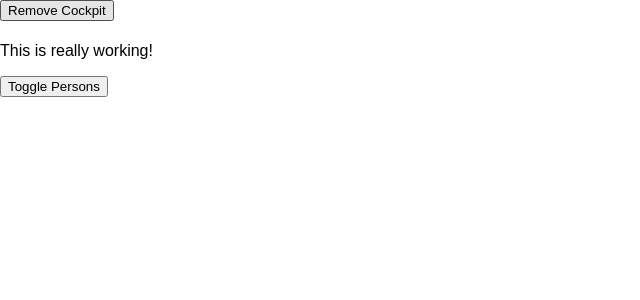
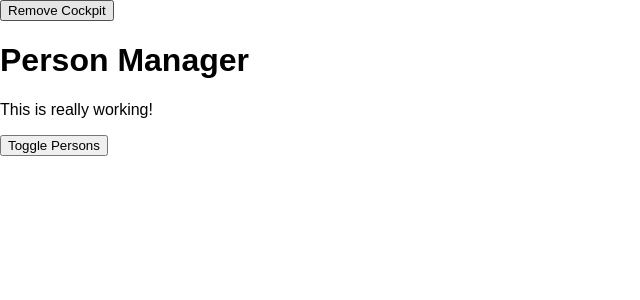
Before and after one commit to delwinbest/react-complete-guide-LEGACY, a React app: page / in a window 1280 px wide. Shown: the top 300 px of the page, without its empty margins (0-640 px from the left). Built offline with nearby package versions, Linux system fonts and the light colour scheme.

Commit message:
passing unknown props

```diff
--- a/src/components/Persons/Person/Person.js
+++ b/src/components/Persons/Person/Person.js
@@ -1,6 +1,7 @@
 import React, { Component } from 'react';
-//import classes from './Person.css';
+import classes from './Person.css';
 import Aux from '../../../hoc/Auxiliary';
+import withClass from '../../../hoc/withClass';
 
 class Person extends Component {
 //const person = ( props ) => {
@@ -19,4 +20,4 @@
     }
 };
 
-export default Person;
+export default withClass(Person, classes.Person);
--- a/src/hoc/WithClass.js
+++ b/src/hoc/WithClass.js
@@ -3,7 +3,7 @@
 const withClass = (WrappedComponent, className) => {
     return props => (
         <div className={className}>
-            <WrappedComponent />
+            <WrappedComponent {...props} />
         </div>
     );
 };
```
